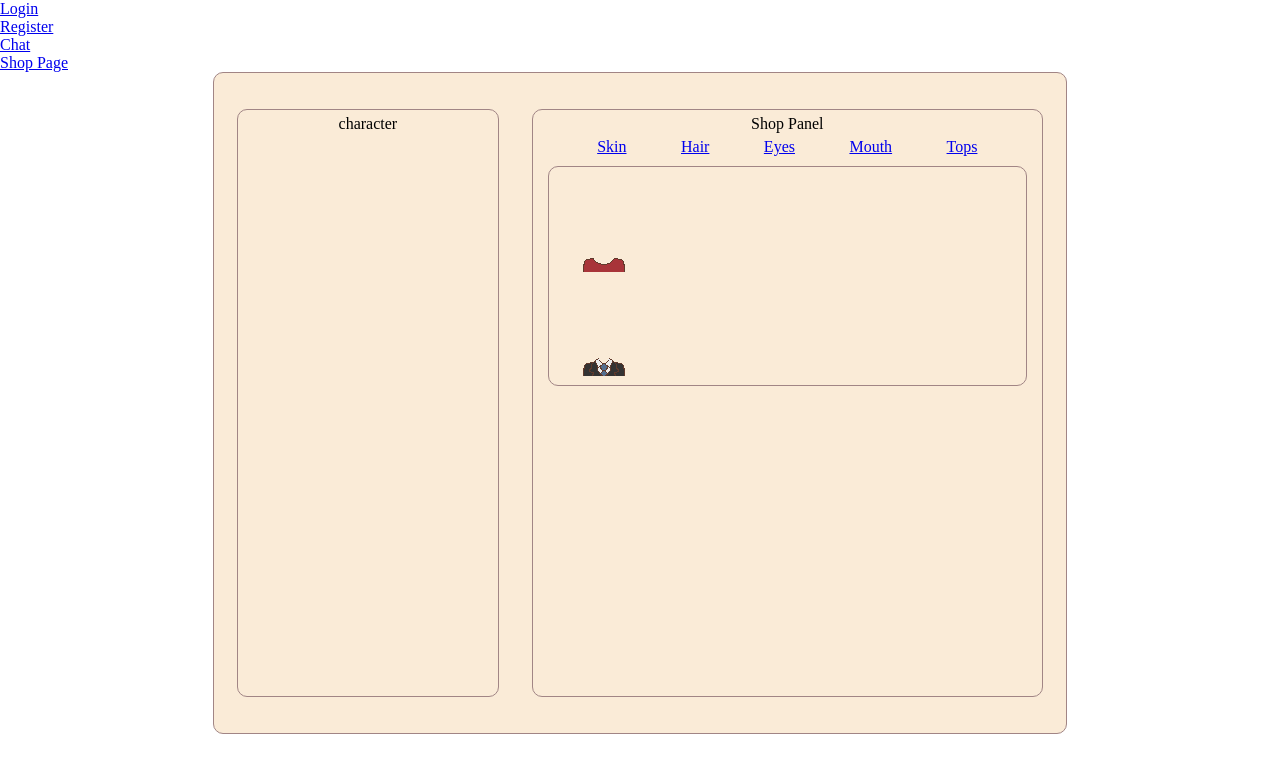
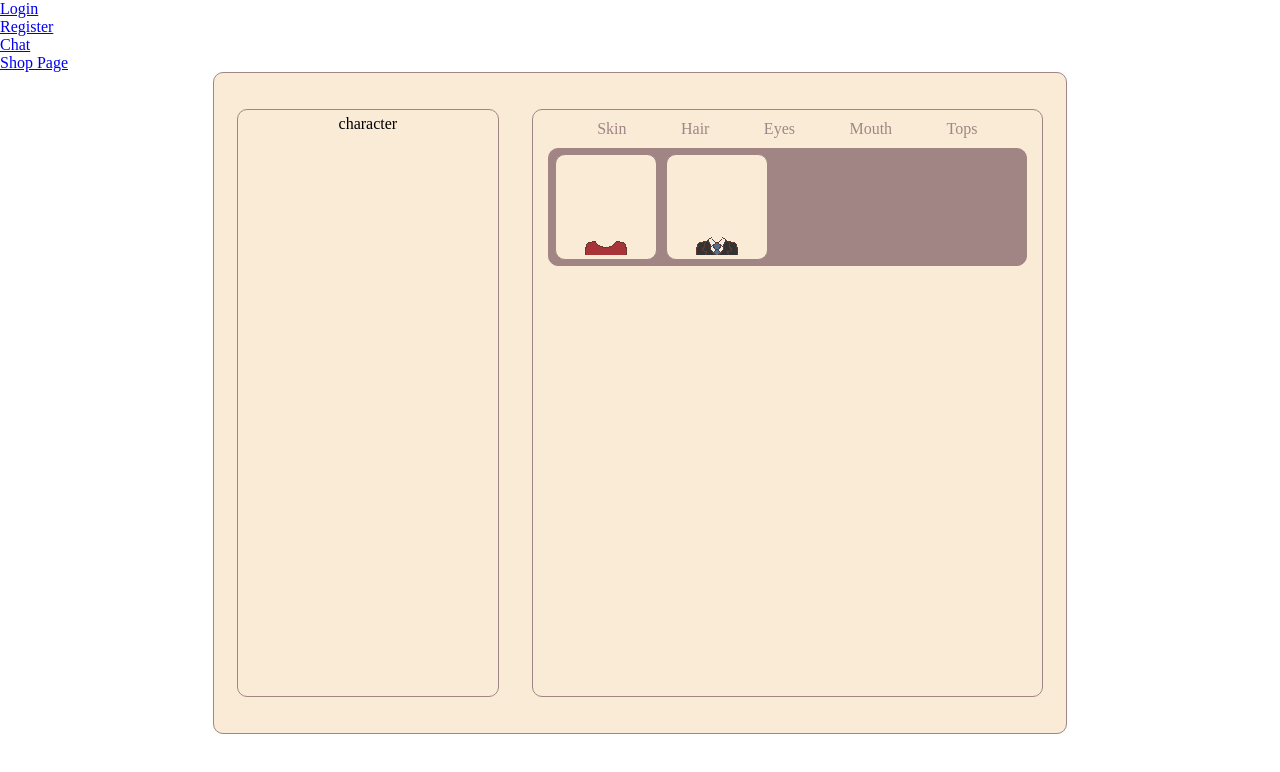
Before and after one commit to ZhijieK/CS_Capstone-Gamified-Chatroom, a React (Vite) app: page /shop_page/clothes in a window 1280 px wide. Shown: the top 772 px of the page. Built offline with nearby package versions, Linux system fonts and the light colour scheme.

Commit message:
stylized shop panel

```diff
--- a/src/components/cssFile/shopPage.css
+++ b/src/components/cssFile/shopPage.css
@@ -1,4 +1,4 @@
-.view{
+.view {
   background-color: antiquewhite;
   display: flex;
   flex-direction: row;
@@ -7,15 +7,16 @@
   gap: 20px;
   margin: auto;
   max-height: 100vh;
-    border: 1px solid #A18585;
+  border: 1px solid #a18585;
   border-radius: 10px;
   width: 65%;
   padding: 10px;
   height: 80vh;
 }
 
-.charaScreen, .shopPanel{
-    border: 1px solid #A18585;
+.charaScreen,
+.shopPanel {
+  border: 1px solid #a18585;
   border-radius: 10px;
   padding: 5px;
   justify-content: center;
@@ -23,37 +24,51 @@
   height: 90%;
 }
 
-.charaScreen{
+.charaScreen {
   width: 30%;
 }
 
-.shopPanel{
+.shopPanel {
   width: 60%;
 }
 
-.tabName{
+.tabName {
   margin: 5px;
   display: flex;
   justify-content: space-evenly;
 }
 
-.box{
-    width: 50px;
-    height: 50px;
-    background-color: #A18585;
-    border-radius: 10px;
-    padding: 5px;
+.tabLinks {
+  a:link {
+    text-decoration: none;
+    color: #a18585;
   }
 
-.tabDisplay{
-    border: 1px solid #A18585;
+  a:link:hover{
+    background-color: #c6aeae;
+    padding: 3px;
+    border-radius: 5px;
+  }
+}
+
+.choiceBoxCont {
+  border: 1px solid #a18585;
   margin: 10px;
   border-radius: 10px;
   padding: 5px;
+  padding-left: 6px;
   justify-content: center;
   display: flex;
-    gap: 10px;
+  gap: 9px;
   flex-wrap: wrap;
   justify-content: flex-start;
   align-content: flex-start;
+  background-color: #a18585;
 }
+
+.indItem {
+  /* background-color: #ffffff; */
+  background-color: antiquewhite;
+  border: 1px solid #a18585;
+  border-radius: 10px;
+}
--- a/src/components/shopComponents/ShopTabs.jsx
+++ b/src/components/shopComponents/ShopTabs.jsx
@@ -15,14 +15,14 @@ const ShopTabs = () => {
     // console.log(category)
     // console.log(items[0].ref)
     let choiceBoxes = items.map((item) => (
-        <div>
+        <div className="indItem" key={item.itemName}>
             {item.image}
         </div>
     ))
 
 
     return (
-        <div>
+        <div className="choiceBoxCont">
             {/* {category.category} */}
             {choiceBoxes}
         </div>
--- a/src/pages/ShopPage.jsx
+++ b/src/pages/ShopPage.jsx
@@ -26,10 +26,9 @@ const ShopPage = () => {
     <div className="view">
       <div className="charaScreen">character</div>
       <div className="shopPanel">
-        Shop Panel
         {/* display the tabls */}
         <div className="tabName">{renderedTabs}</div>
-        <div className="tabDisplay">
+        <div>
             {tabLinkElements}
         </div>
       </div>
```
Lines whose indentation alone changed are shown as unchanged.
